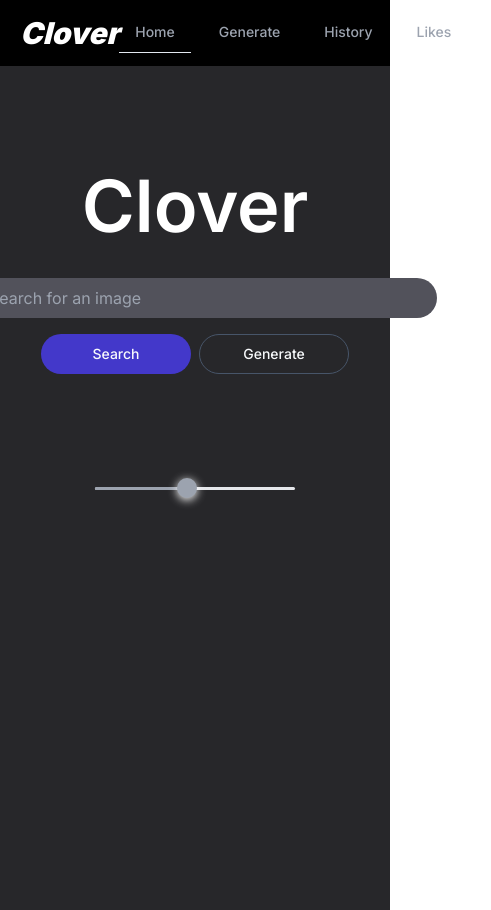
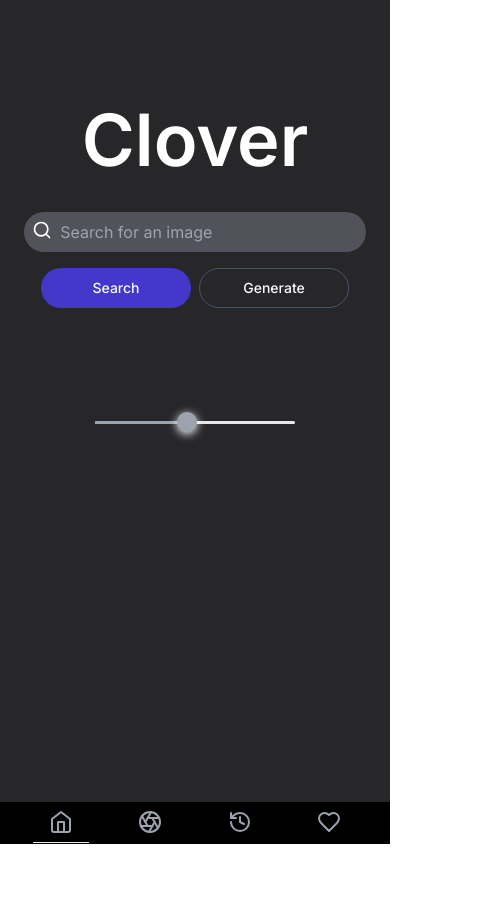
Before and after one commit to petercrackthecode/Clover, a Next.js app in the folder frontend/: page / in a window 390 px wide. Shown: the whole page, 491 px wide, since content can reach past the window. After the commit the page ends 844 px from the top, so only its background shows below. Built offline with nearby package versions, Linux system fonts and the light colour scheme.

Commit message:
added the mobile navbar

```diff
--- a/frontend/package.json
+++ b/frontend/package.json
@@ -27,6 +27,7 @@
     "react": "^18",
     "react-dom": "^18",
     "react-icons": "^4.12.0",
+    "react-use": "^17.4.2",
     "socket.io-client": "^4.7.2",
     "tailwind-merge": "^2.1.0",
     "tailwindcss-animate": "^1.0.7",
--- a/frontend/src/app/page.tsx
+++ b/frontend/src/app/page.tsx
@@ -45,8 +45,8 @@
     return {} as Images;
   }, []);
   return (
-    <main className="w-full min-h-screen text-white bg-zinc-800 flex flex-col items-center">
-      <section className="w-[500px] flex flex-col gap-y-9 p-2 mt-24">
+    <main className="w-full overflow-x-hidden min-h-screen text-white bg-zinc-800 flex flex-col items-center">
+      <section className="w-11/12 md:w-[500px] flex flex-col gap-y-9 p-2 mt-24">
         <h1 className="text-7xl font-semibold text-center">Clover</h1>
         <div className="flex flex-col gap-y-4">
           <div className="p-2 bg-zinc-600 flex flex-row rounded-full">
--- a/frontend/src/components/navbar.tsx
+++ b/frontend/src/components/navbar.tsx
@@ -3,6 +3,13 @@
 import Link from "next/link";
 import { usePathname } from "next/navigation";
 import classNames from "classnames";
+import { useWindowSize } from "react-use";
+import {
+  Home as HomeIcon,
+  Aperture as ApertureIcon,
+  History as HistoryIcon,
+  Heart as HeartIcon,
+} from "lucide-react";
 
 import {
   Tooltip,
@@ -11,10 +18,14 @@
 } from "@/components/ui/tooltip";
 
 import { Button } from "@/components/ui/button";
+export default function Navbar() {
+  const { width } = useWindowSize();
+  return width > 600 ? <NavbarLargeScreen /> : <NavbarMobile />;
+}
 
-export default function Navbar() {
+function NavbarLargeScreen() {
   return (
-    <div className="flex flew-row justify-between items-center w-full bg-black px-5 py-3">
+    <div className="fixed z-50 top-0 left-0 w-full flex flew-row justify-between items-center bg-black px-5 py-3">
       <h1 className="text-white font-black text-3xl italic">Clover</h1>
       <div className="flex flex-row gap-x-3">
         <NavLinks />
@@ -62,3 +73,48 @@
     </TooltipProvider>
   );
 }
+
+function NavbarMobile() {
+  return (
+    <div className="fixed z-50 left-0 bottom-0 w-full flex flex-row justify-evenly bg-black">
+      <NavLinksMobile />
+    </div>
+  );
+}
+
+function NavLinksMobile() {
+  const pathname = usePathname();
+  const items: { icon: React.ReactElement; href: string }[] = [
+    { icon: <HomeIcon />, href: "/" },
+    { icon: <ApertureIcon />, href: "/generate" },
+    { icon: <HistoryIcon />, href: "/history" },
+    { icon: <HeartIcon />, href: "/likes" },
+  ];
+
+  return (
+    <TooltipProvider>
+      {items.map((item, i) => (
+        <Tooltip key={i}>
+          <TooltipTrigger asChild>
+            <Link href={item.href} passHref className="flex flex-col">
+              <Button
+                variant="ghost"
+                className="text-gray-400 hover:text-white hover:bg-stone-600"
+              >
+                {item.icon}
+              </Button>
+              <hr
+                className={classNames(
+                  "w-full",
+                  "h-0.5",
+                  "text-violet-900",
+                  pathname === item.href ? "block" : "hidden"
+                )}
+              />
+            </Link>
+          </TooltipTrigger>
+        </Tooltip>
+      ))}
+    </TooltipProvider>
+  );
+}
--- a/frontend/src/models/index.ts
+++ b/frontend/src/models/index.ts
@@ -26,4 +26,5 @@
   [id: string]: Prompt;
 }
 
+// a set of image ids that the user has liked
 export type Likes = Set<string>;
```
Also changed, not shown: 1 other file (tests, documents, lock files or other folders).
